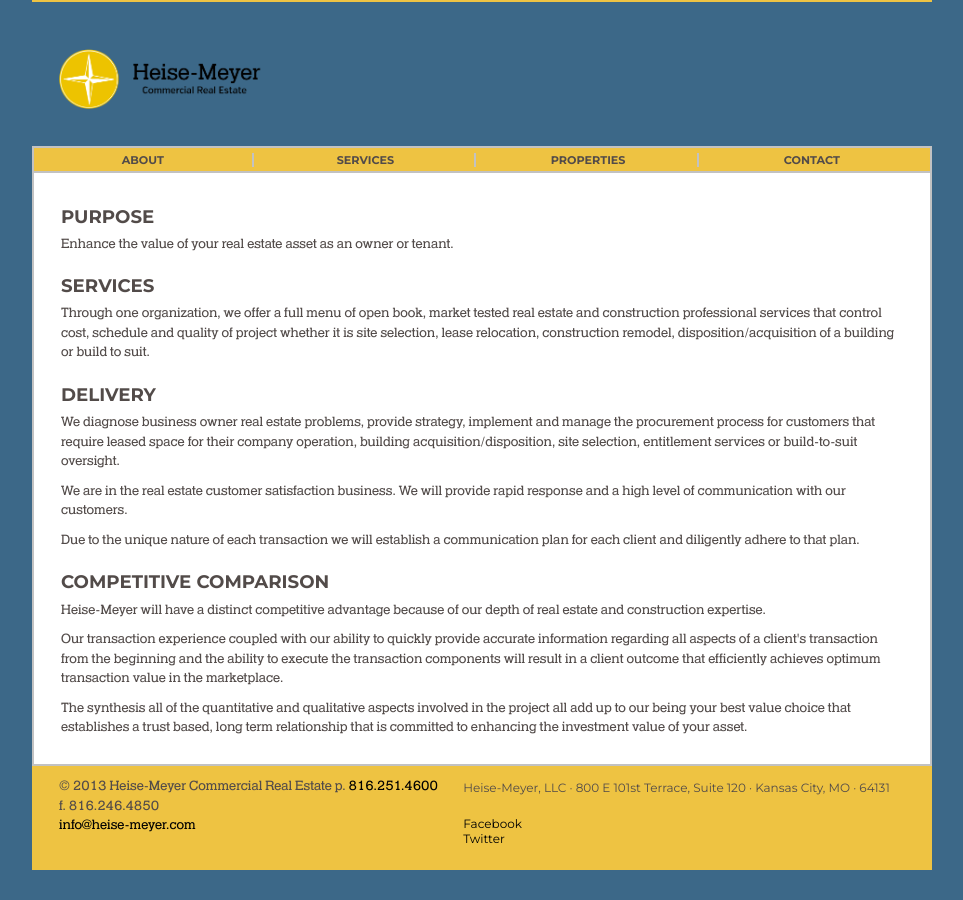
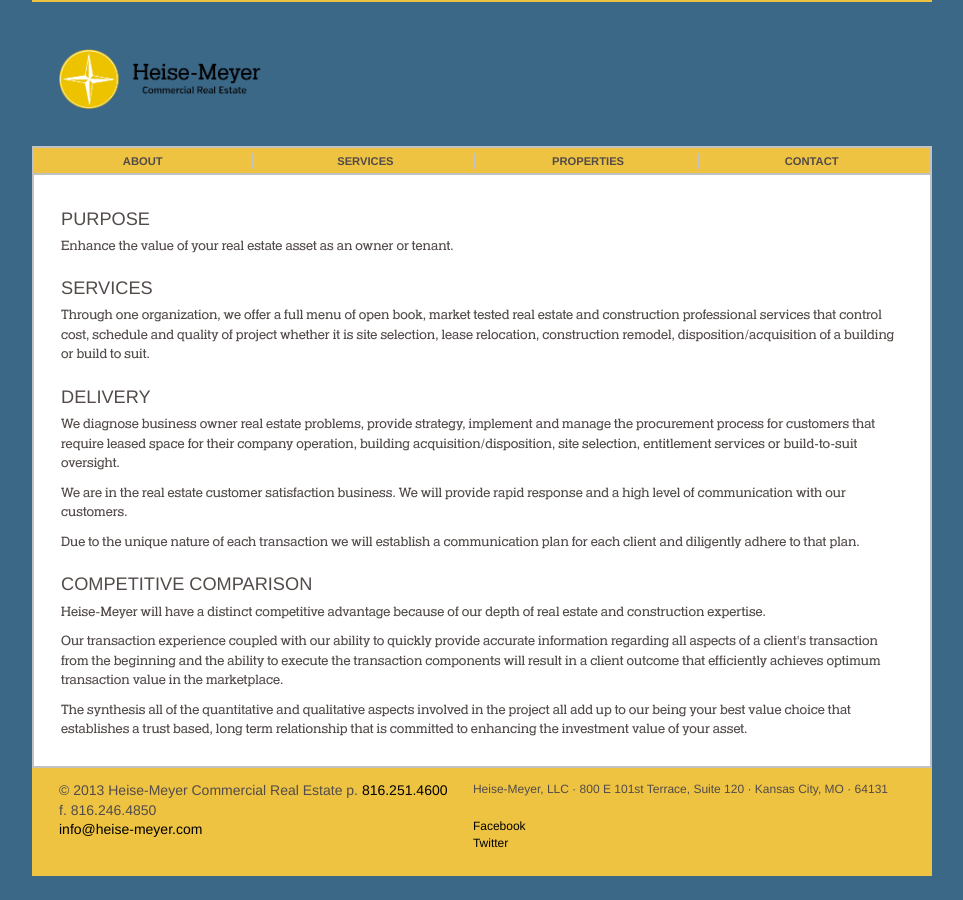
Before and after one commit to jiko/heisemeyer, a Jekyll site: the page built from index.html, in a window 1280 px wide. Shown: the whole page, without its empty margins (158-1121 px from the left). Built offline with Jekyll 4.4.1, drawn with Linux system fonts in a browser that asks for light colours.

Commit message:
Google Fonts Replacement
Removed links to google fonts from HTML and changed all fonts to
Helserif and Helvetica in CSS.

```diff
--- a/_layouts/default.html
+++ b/_layouts/default.html
@@ -8,8 +8,6 @@
 
         <link rel="stylesheet" href="{{ site.baseurl }}/css/bootstrap.min.css">
         <link rel="stylesheet" href="{{ site.baseurl }}/css/main.css">
-        <link href='http://fonts.googleapis.com/css?family=Montserrat:400,700' rel='stylesheet' type='text/css'>
-		<link href='http://fonts.googleapis.com/css?family=Sanchez' rel='stylesheet' type='text/css'>
 		<link rel="stylesheet" href="{{ site.baseurl }}/css/webfonts/helserif-book.css" type="text/css" charset="utf-8" />
 
     </head>
--- a/css/main.css
+++ b/css/main.css
@@ -17,19 +17,18 @@
 body {
 	color: #524b49;
 	background-color: #3c6888;
-	font: 1.4em Sanchez, Georgia, Times, serif;
+	font-family: 'Helserif-Boo', Georgia, Times, Serif;
 	margin: 0px;
 }
 
 h1, h2, h3, h4, h5, h6 {
-	font-family: 'Montserrat', sans-serif;
-	font-weight: 700;
+	font-family: Helvetica, sans-serif;
+	font-weight: 300;
 	text-transform: uppercase;}
 h1 { font-size: 1.3em;}
 h2 { font-size: 1.17em;}
 h3 { font-size: 1em; line-height: 1em;}
 p {
-	font-family: 'Helserif-Boo', Helvetica, Arial, Sans-Serif;
 	font-size: 14px;
 	line-height: 1.4em;}
 
@@ -64,7 +63,6 @@
 
 ul.posts span {
   color: #aaa;
-  font-family: Monaco, "Courier New", monospace;
   font-size: 80%;
 }
 
@@ -86,7 +84,7 @@
 	color: #ffffff;}
 
 nav{
-	font-family: 'Montserrat', sans-serif;
+	font-family: Helvetica, Arial, sans-serif;
 	font-weight: 700;
 	text-transform: uppercase;
 	font-size: .8em;
@@ -118,7 +116,7 @@
 }
 
 footer {
-	font-family: 'Montserrat', arial, sans-serif;
+	font-family: Helvetica, arial, sans-serif;
 	font-weight: 400;
 	font-size: 12px;
 	padding: 1.5% 3%;
```
